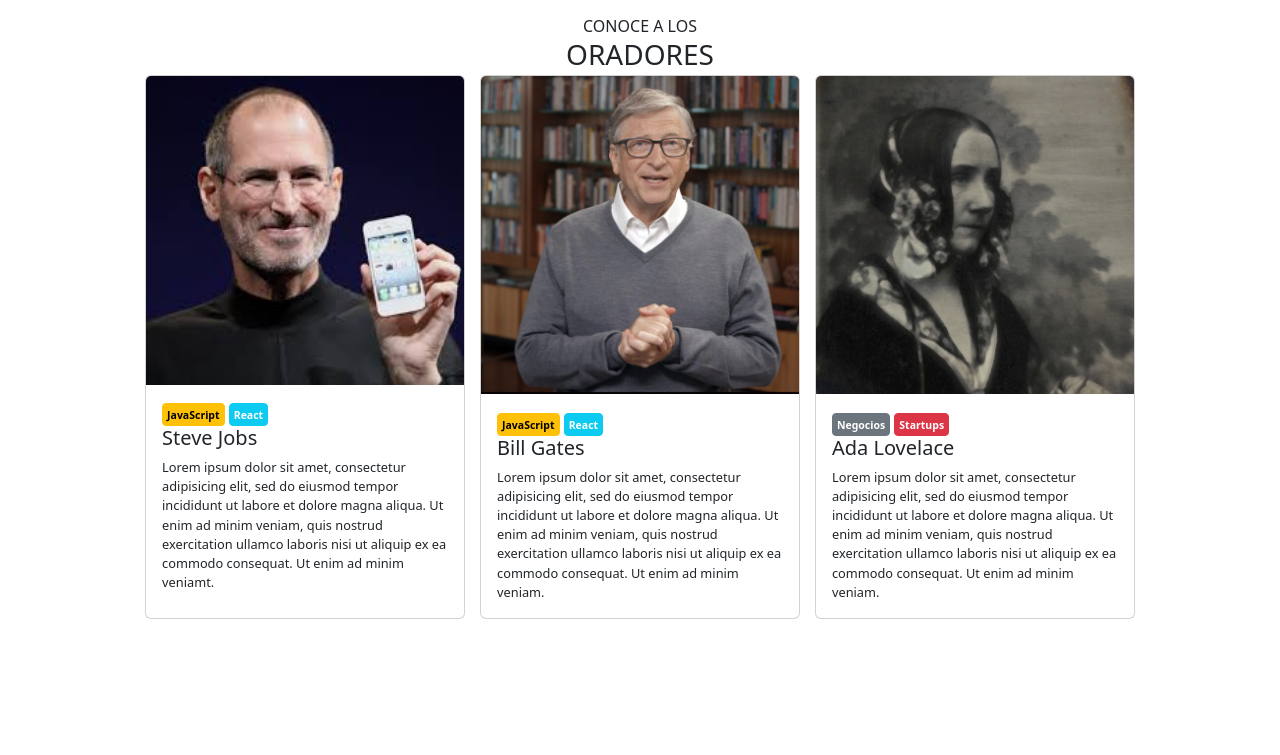
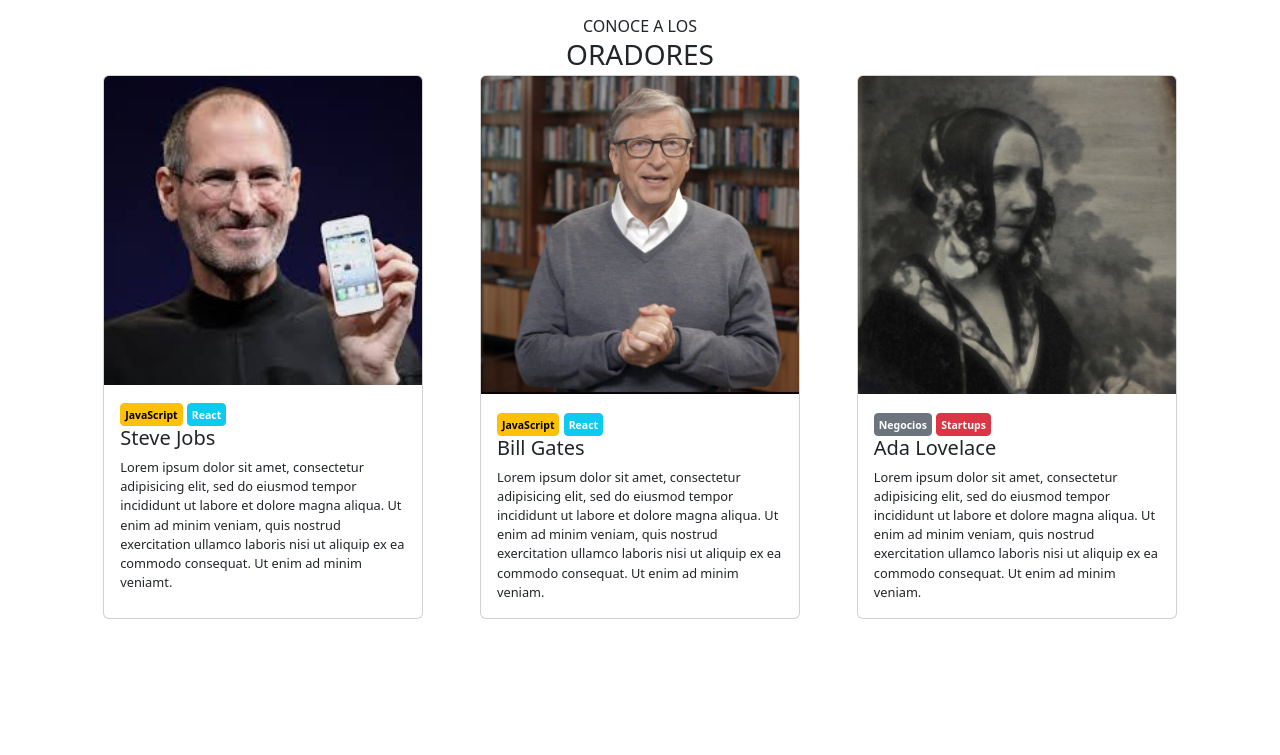
Before and after one commit to mar-ilyn/BsAsConf, a plain HTML site: page index.html in a window 1280 px wide. Shown: the part 794-1549 px from the top of the page. Drawn offline with nearby package versions, Linux system fonts and the light colour scheme.

Commit message:
cambios padding ulCards y vh de sectionOradores

```diff
--- a/style.css
+++ b/style.css
@@ -32,12 +32,12 @@
 }
 
 .sectionOradores{
-	height: 95vh;
+	height: 105vh;
 }
 
 
 .ulCards{
-	padding: 0 10%;
+	padding: 0 5%;
 }
 
 .ulCards .card{
```
